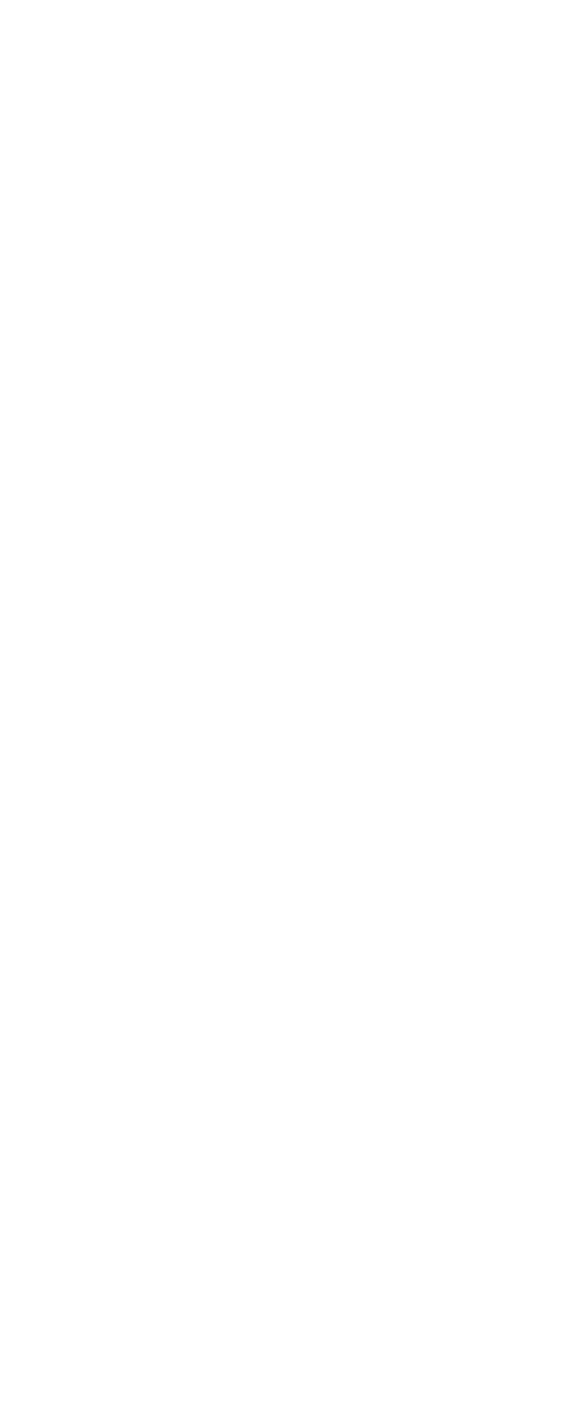
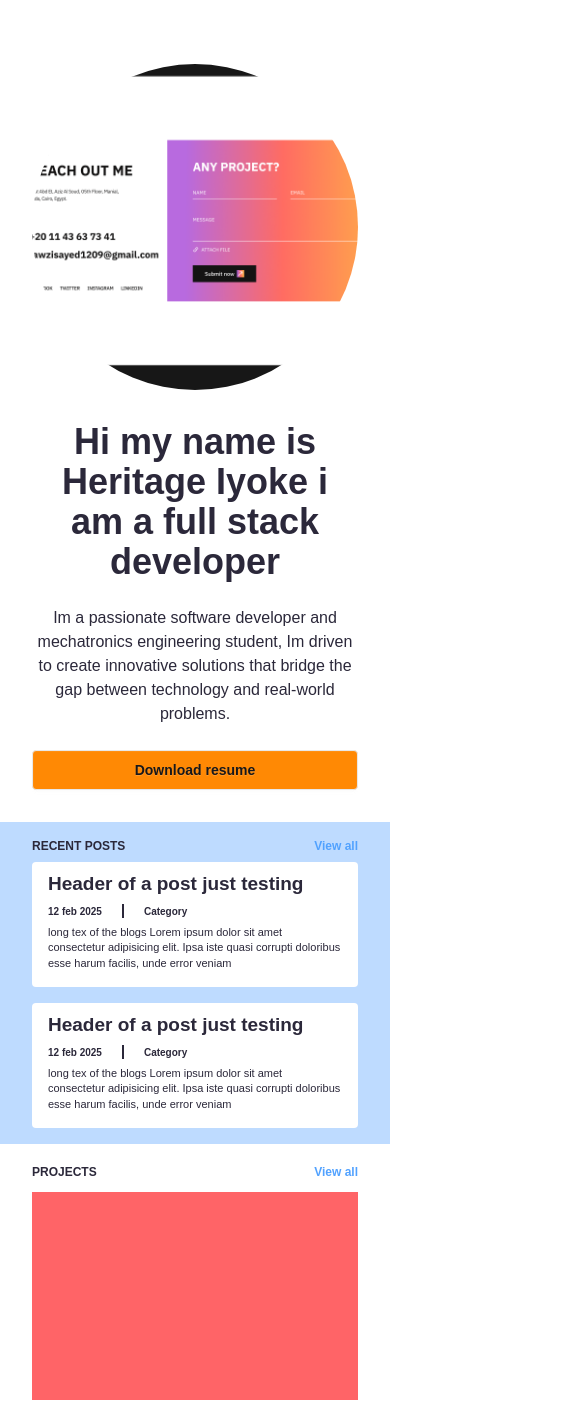
Before and after one commit to Heritage-XioN/my-portfolio, a Next.js app: page / in a window 390 px wide. Shown: the top 1405 px of the page, 585 px wide, since content can reach past the window. Before the commit the page ends 908 px from the top, so only its background shows below. Built offline with nearby package versions, Linux system fonts and the light colour scheme.

Commit message:
added blogs and project section

```diff
--- a/src/app/globals.css
+++ b/src/app/globals.css
@@ -7,12 +7,14 @@
 	--background: #ffffff;
 	--foreground: #171717;
 	--textColor: #2b283a;
+	--paddingSm: 2rem;
 }
 
 @theme inline {
 	--color-background: var(--background);
 	--color-foreground: var(--foreground);
 	--color-textColor: var(--textColor);
+	--spacing-paddingSm: var(--paddingSm);
 	--font-sans: var(--font-geist-sans);
 	--font-mono: var(--font-geist-mono);
 	--font-ibm: var(--font-IBM_PLEX-sans);
--- a/src/app/layout.tsx
+++ b/src/app/layout.tsx
@@ -33,7 +33,7 @@ export default function RootLayout({
 			<body
 				className={`${geistSans.variable} ${geistMono.variable} ${ibmPlexSans.variable}antialiased`}
 			>
-				<div className='grow md:overflow-y-auto w-full ml-52 min-h-screen px-24 py-8'>
+				<div className='grow md:overflow-y-auto w-full min-h-screen py-8 font-ibm text-textColor'>
 					{children}
 				</div>
 			</body>
--- a/src/app/page.tsx
+++ b/src/app/page.tsx
@@ -1,11 +1,10 @@
+import Root from "@/components/organism/root";
 
 
 export default function Home() {
 	return (
 		<div className='  h-screen w-full'>
-			<div className=' h-screen w-full'>
-
-			</div>
+			<Root />
 		</div>
 	);
 }
--- /dev/null
+++ b/src/components/atom/blogCard.tsx
@@ -0,0 +1,23 @@
+import React from 'react';
+
+const BlogCard = () => {
+	return (
+		<div className='bg-background px-4 py-2 w-full rounded'>
+			<h1 className='text-[19px] font-black pb-1.5 leading-7'>
+				Header of a post just testing
+			</h1>
+			<div className='flex pb-1.5 text-[10px]'>
+				<p className='font-bold'>12 feb 2025</p>
+				<div className='h-3.5 bg-textColor mx-5 w-0.5'></div>
+				<p className='font-bold'>Category</p>
+			</div>
+			<p className='text-[11px] leading-[15.36px] font-normal mb-2'>
+				long tex of the blogs Lorem ipsum dolor sit amet consectetur adipisicing
+				elit. Ipsa iste quasi corrupti doloribus esse harum facilis, unde error
+				veniam
+			</p>
+		</div>
+	);
+};
+
+export default BlogCard;
--- /dev/null
+++ b/src/components/atom/projectsCard.tsx
@@ -0,0 +1,25 @@
+import React from 'react'
+
+const ProjectsCard = () => {
+  return (
+		<div className='border-b'>
+			<div className='h-52 w-full bg-red-400 mb-4'></div>
+			<div className=''>
+				<h1 className='text-[19px] font-black pb-1.5 leading-7'>
+					Header of a post just testing
+				</h1>
+				<div className='flex pb-1.5 '>
+					<p className='font-bold bg-success badge text-white mr-4'>Live</p>
+					<p className='font-bold'>Category</p>
+				</div>
+				<p className='text-[11px] leading-[15.36px] font-normal mb-3'>
+					long tex of the blogs Lorem ipsum dolor sit amet consectetur
+					adipisicing elit. Ipsa iste quasi corrupti doloribus esse harum
+					facilis, unde error veniam
+				</p>
+			</div>
+		</div>
+	);
+}
+
+export default ProjectsCard
--- /dev/null
+++ b/src/components/atom/resumeBtn.tsx
@@ -0,0 +1,11 @@
+import React from 'react'
+
+const ResumeBtn = () => {
+  return (
+    <button className="btn bg-orange-400 w-full">
+        Download resume
+    </button>
+  )
+}
+
+export default ResumeBtn
--- /dev/null
+++ b/src/components/molecules/about.tsx
@@ -0,0 +1,18 @@
+import React from 'react'
+import ResumeBtn from '../atom/resumeBtn';
+
+const About = () => {
+  return (
+		<div>
+			<h1 className='text-textColor font-black text-4xl text-center mb-6'>Hi my name is Heritage Iyoke i am a full stack developer</h1>
+			<p className='text-textColor text-center mb-6'>
+				Im a passionate software developer and mechatronics engineering student,
+				Im driven to create innovative solutions that bridge the gap between
+				technology and real-world problems.
+			</p>
+			<ResumeBtn />
+		</div>
+	);
+}
+
+export default About
--- /dev/null
+++ b/src/components/molecules/blogs.tsx
@@ -0,0 +1,22 @@
+import React from 'react';
+import BlogCard from '../atom/blogCard';
+import Link from 'next/link';
+
+const Blogs = () => {
+	return (
+		<div className='bg-blue-200 w-full px-paddingSm py-4'>
+			<div className='flex justify-between font-bold mb-2 text-xs'>
+				<p className='font-black'>RECENT POSTS</p>
+				<Link className='text-blue-400' href={''}>
+					View all
+				</Link>
+			</div>
+			<div className='flex flex-col gap-4'>
+				<BlogCard />
+				<BlogCard />
+			</div>
+		</div>
+	);
+};
+
+export default Blogs;
--- /dev/null
+++ b/src/components/molecules/imageCont.tsx
@@ -0,0 +1,20 @@
+import React from 'react'
+import Image from 'next/image';
+
+const ImageConatiner = () => {
+  return (
+		<div className='avatar mb-8'>
+			<div className='rounded-full'>
+				<Image
+					className='border-'
+					src={'/Screenshot 2025-11-10 015949.png'}
+					height={300}
+					width={300}
+					alt='add later'
+				/>
+			</div>
+		</div>
+	);
+}
+
+export default ImageConatiner;
--- /dev/null
+++ b/src/components/molecules/projects.tsx
@@ -0,0 +1,24 @@
+import React from 'react'
+import ProjectsCard from '../atom/projectsCard'
+import Link from 'next/link';
+
+const Projects = () => {
+  return (
+		<div className='px-paddingSm w-full py-5'>
+			<div className='flex justify-between font-bold mb-3 text-xs'>
+				<p className='font-black'>PROJECTS</p>
+				<Link className='text-blue-400' href={''}>
+					View all
+				</Link>
+			</div>
+            <div className="flex flex-col gap-4">
+                <ProjectsCard />
+                <ProjectsCard />
+                <ProjectsCard />
+                <ProjectsCard />
+            </div>
+		</div>
+	);
+}
+
+export default Projects
--- /dev/null
+++ b/src/components/organism/root.tsx
@@ -0,0 +1,20 @@
+import React from 'react';
+import About from '../molecules/about';
+import ImageConatiner from '../molecules/imageCont';
+import Blogs from '../molecules/blogs';
+import Projects from '../molecules/projects';
+
+const Root = () => {
+	return (
+		<div className='flex flex-col justify-center items-center'>
+			<div className='flex flex-col-reverse justify-center items-center md:flex-row p-paddingSm'>
+				<About />
+				<ImageConatiner />
+			</div>
+			<Blogs />
+			<Projects />
+		</div>
+	);
+};
+
+export default Root;
```
